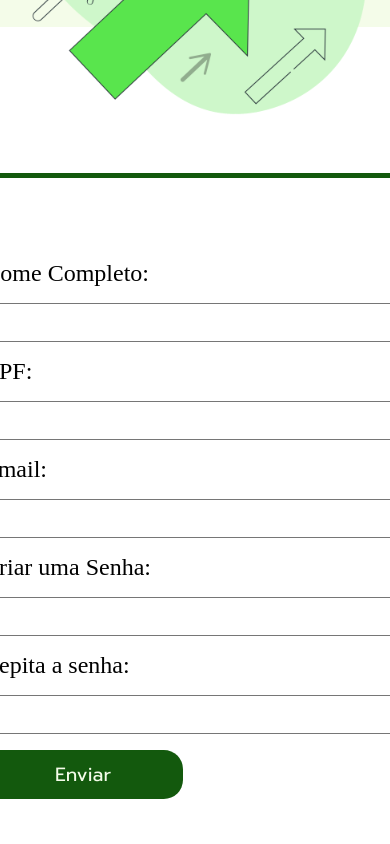
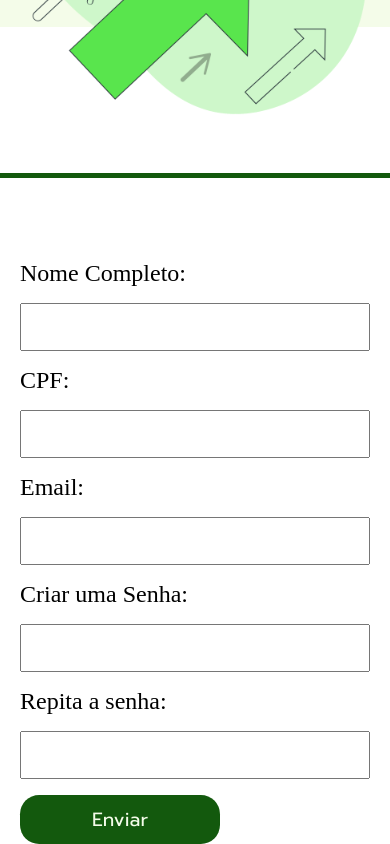
Before and after one commit to Arttutu/Jovem-Invest, a React (Create React App) app: page / in a window 390 px wide. Shown: the part 817-1661 px from the top of the page. Before the commit the page ends 1616 px from the top, so only its background shows below. Built offline with nearby package versions, Linux system fonts and the light colour scheme; the HTML template or start-up script is replaced by a standard one.

Commit message:
adicionando responsividade

```diff
--- a/src/Components/Formulario/index.jsx
+++ b/src/Components/Formulario/index.jsx
@@ -1,11 +1,15 @@
 import React from 'react'
 import { styled } from 'styled-components'
 import { Font } from '../UI/variaveis'
-import { BotaoPrincipal, Titulo } from '../UI'
+import { BotaoPrincipal } from '../UI'
 const BoxForm = styled.div`
     display: flex;
     justify-content: center;
     width: 50%;
+    @media (max-width:768px){
+        width: 100%;
+
+    }
 `
 const FormStyle = styled.form`
     display: flex;
@@ -17,9 +21,19 @@ const LabelStyle = styled.label`
     font-size: 1.5em;
 `
 const InputStyle = styled.input`
+   font-size: 1.3em;
+   font-style: ${Font};
    width: 400px;
+   margin: 0 auto;
+   height: auto;
    padding: 10px;
+   box-sizing: border-box;
+   @media (max-width:768px){
+        width: 350px;
+
+    }
 `
+
 export default function Formulario() {
   return (
    <>
```
